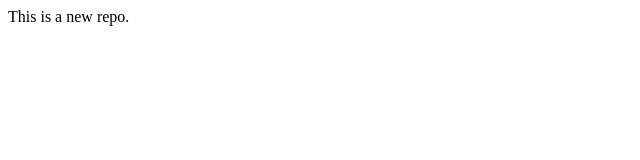
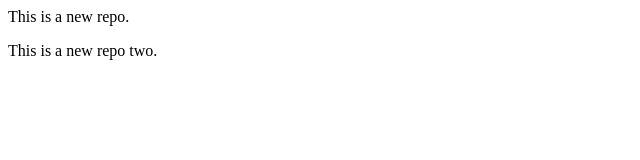
Before and after one commit to Cloudtoday/testproject1, a plain HTML site: page index.html in a window 1280 px wide. Shown: the whole page, without its empty margins (0-640 px from the left). Drawn offline with Linux system fonts and the light colour scheme.

Commit message:
Add one line

```diff
--- a/index.html
+++ b/index.html
@@ -1 +1,2 @@
 <p>This is a new repo.</p>
+<p>This is a new repo two.</p>
```
